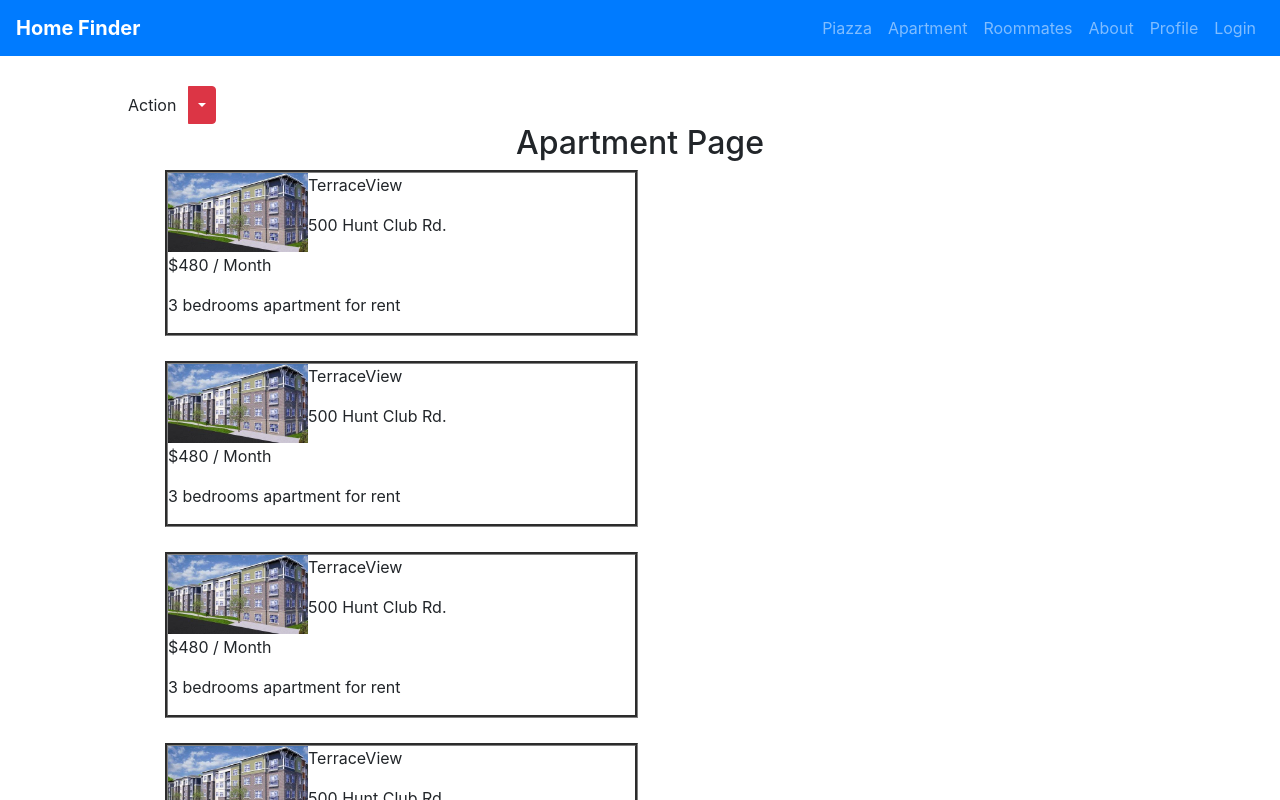
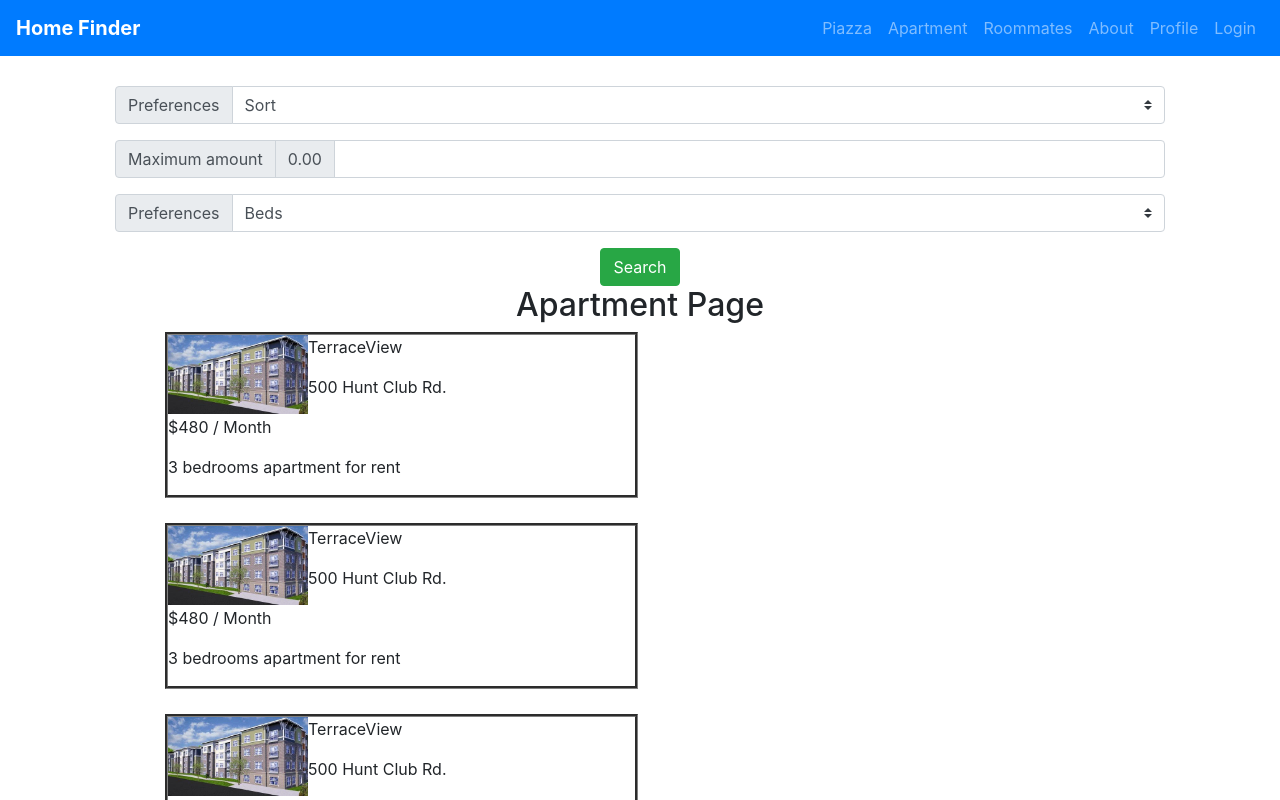
Before and after one commit to SAMHEO/capstone, a React (Create React App) app: page /apartment in a window 1280 px wide. Shown: the top 800 px of the page. Built offline with nearby package versions, Linux system fonts and the light colour scheme.

Commit message:
editing the search function for apartment

```diff
--- a/src/Apartment/Apartment.js
+++ b/src/Apartment/Apartment.js
@@ -18,25 +18,111 @@ function ApartmentPostExample1() {
 }
 
 class Apartment extends Component {
+  constructor(props) {
+    super(props);
+    // this.handleEmailChange = this.handleEmailChange.bind(this);
+    // this.handlePasswordChange = this.handlePasswordChange.bind(this);
+    this.state = {
+      sort: "",
+      maxPrice: "",
+      numBed: "",
+    };
+  }
+
+  handleSort = (e) => {
+    this.setState({ sort: e.target.value });
+  };
+  handleMaxPrice = (e) => {
+    this.setState({ maxPrice: e.target.value });
+  };
+  handleNumBeds = (e) => {
+    this.setState({ numBeds: e.target.value });
+  };
+
+  search = (e) => {
+    e.preventDefault();
+
+    const search_info = {
+      method: "GET",
+      body: JSON.stringify(this.state),
+      headers: {
+        "Content-Type": "application/json",
+      },
+    };
+    fetch("api/search", search_info)
+      .then((res) => {
+        return res.json();
+      })
+      .then((json) => {
+        if (json.maxPrice === true) {
+          alert("Logged in");
+          window.localStorage.setItem("userInfo", JSON.stringify(json));
+          this.setState({
+            id: json.idx,
+            email: json.email,
+            isLogin: json.success,
+          });
+          this.props.history.push("/");
+        } else {
+          alert("Check your email or password");
+        }
+      });
+  };
+
   render() {
     return (
       <Container>
         <Row>
           <Col xs={12}>
             <div style={{ justifyContent: "center", padding: 30 }}>
-              <div class = "btn-group">
-                <button type = "button" class = "btn">Action</button>
-                <button type="button" class="btn btn-danger dropdown-toggle dropdown-toggle-split" data-toggle="dropdown" aria-haspopup="true" aria-expanded="false">
-                <span class="sr-only">Toggle Dropdown</span>
-                </button>
-                <div class="dropdown-menu">
-                <a class="dropdown-item" href="#">Action</a>
-                <a class="dropdown-item" href="#">Another action</a>
-                <a class="dropdown-item" href="#">Something else here</a>
-                <div class="dropdown-divider"></div>
-                <a class="dropdown-item" href="#">Separated link</a>
+
+
+            <div class="input-group mb-3">
+              <div class="input-group-prepend">
+                <label class="input-group-text" for="Sort">Preferences</label>
               </div>
+              <select class="custom-select" id="inputGroupSelect01">
+                <option selected>Sort</option>
+                <option value="1">Price(Low to High)</option>
+                <option value="2">Price(Hight to Low)</option>
+
+              </select>
               </div>
+
+              <div class="input-group mb-3">
+                <div class="input-group-prepend">
+                  <span class="input-group-text">Maximum amount </span>
+                  <span class="input-group-text">0.00</span>
+                </div>
+                <input type="text" class="form-control" aria-label="Dollar amount (with dot and two decimal places)"></input>
+              </div>
+
+            <div class="input-group mb-3">
+              <div class="input-group-prepend">
+                <label class="input-group-text" for="Beds">Preferences</label>
+              </div>
+              <select class="custom-select" id="inputGroupSelect01">
+                <option selected>Beds</option>
+                <option value="1">Studio</option>
+                <option value="2">One Bed</option>
+                <option value="2">Two Bed</option>
+                <option value="2">Three Bed</option>
+                <option value="2">Four Bed +</option>
+
+              </select>
+            </div>
+
+            <div>
+              <button
+                type="submit"
+                class="btn btn-success btn-default center"
+                id="search-button"
+                onClick={this.search}
+                align = "right"
+              >
+                <span class="glyphicon glyphicon-off"></span> Search{" "}
+              </button>
+            </div>
 
               <div class="center">
                 <h2 id="apartmentLogo" align="center" class="ceneter">
```
Also changed, not shown: servers/routes/index.js (+19 -0 lines).
